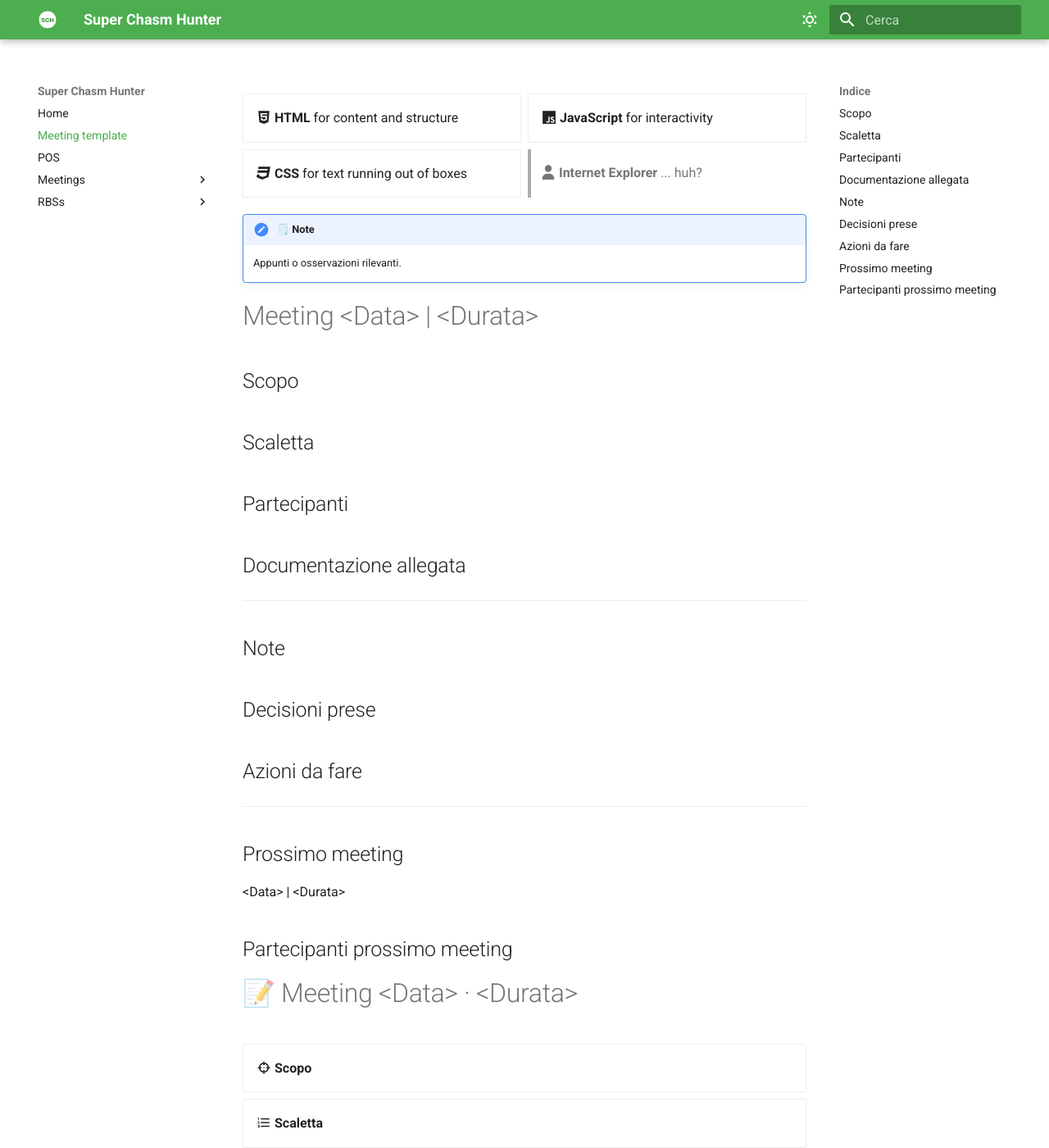
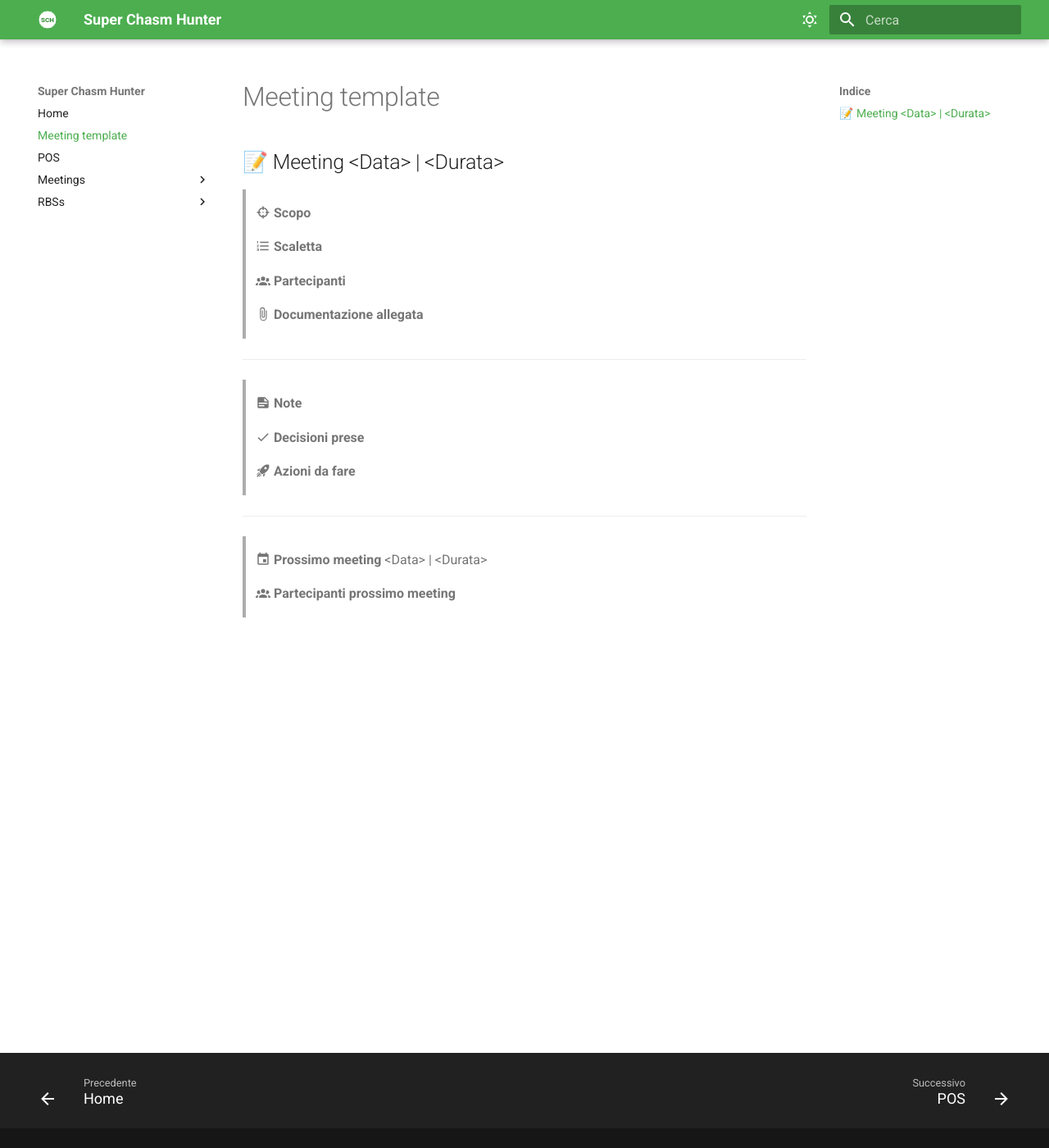
Before and after one commit to FilippoGurioli/super-chasm-hunter-pm, an MkDocs documentation site: the page built from docs/Meeting template.md, in a window 1280 px wide and 1400 px high. Shown: the whole window at 82% size. Built offline with MkDocs 1.6.1 and Material for MkDocs 9.7.7, drawn with Linux system fonts in a browser that asks for light colours; some of the changed text lies outside the part shown.

Commit message:
Updated meeting template

```diff
--- a/docs/Meeting template.md
+++ b/docs/Meeting template.md
@@ -2,103 +2,7 @@
 title: Meeting template
 ---
 
-<div class="grid" markdown>
-
-:fontawesome-brands-html5: __HTML__ for content and structure
-{ .card }
-
-:fontawesome-brands-js: __JavaScript__ for interactivity
-{ .card }
-
-:fontawesome-brands-css3: __CSS__ for text running out of boxes
-{ .card }
-
-> :fontawesome-solid-user: __Internet Explorer__ ... huh?
-
-</div>
-
-!!! note "🗒️ Note"
-    Appunti o osservazioni rilevanti.
-
-# Meeting &lt;Data&gt; | &lt;Durata&gt;
-
-## Scopo
-
-## Scaletta
-
-## Partecipanti
-
-## Documentazione allegata
-
----
-
-## Note
-
-## Decisioni prese
-
-## Azioni da fare
-
----
-
-## Prossimo meeting
-
-&lt;Data&gt; | &lt;Durata&gt;
-
-## Partecipanti prossimo meeting
-
-
-
-
-
-# 📝 Meeting &lt;Data&gt; · &lt;Durata&gt;
-
-<div class="grid grid-single" markdown>
-
-:material-target: **Scopo**
-{ .card }
-
-:material-format-list-numbered: **Scaletta**
-{ .card }
-
-:material-account-group: **Partecipanti**
-{ .card }
-
-:material-paperclip: **Documentazione allegata**
-{ .card }
-
-</div>
-
----
-
-<div class="grid grid-single" markdown>
-
-:material-note-text: **Note**
-{ .card }
-
-:material-check: **Decisioni prese**
-{ .card }
-
-:material-rocket-launch: **Azioni da fare**
-{ .card }
-
-</div>
-
----
-
-<div class="grid grid-single" markdown>
-
-:material-calendar: **Prossimo meeting**
-&lt;Data&gt; · &lt;Durata&gt;
-{ .card }
-
-:material-account-group: **Partecipanti prossimo meeting**
-{ .card }
-
-</div>
-
-
-
-# 📝 Meeting &lt;Data&gt; · &lt;Durata&gt;
+## 📝 Meeting &lt;Data&gt; | &lt;Durata&gt;
 
 <div class="grid grid-single" markdown>
 
@@ -128,8 +32,7 @@ title: Meeting template
 
 <div class="grid grid-single" markdown>
 
-> :material-calendar: **Prossimo meeting**
-&lt;Data&gt; · &lt;Durata&gt;
+> :material-calendar: **Prossimo meeting**  &lt;Data&gt; | &lt;Durata&gt;
 
 > :material-account-group: **Partecipanti prossimo meeting**
 
```
